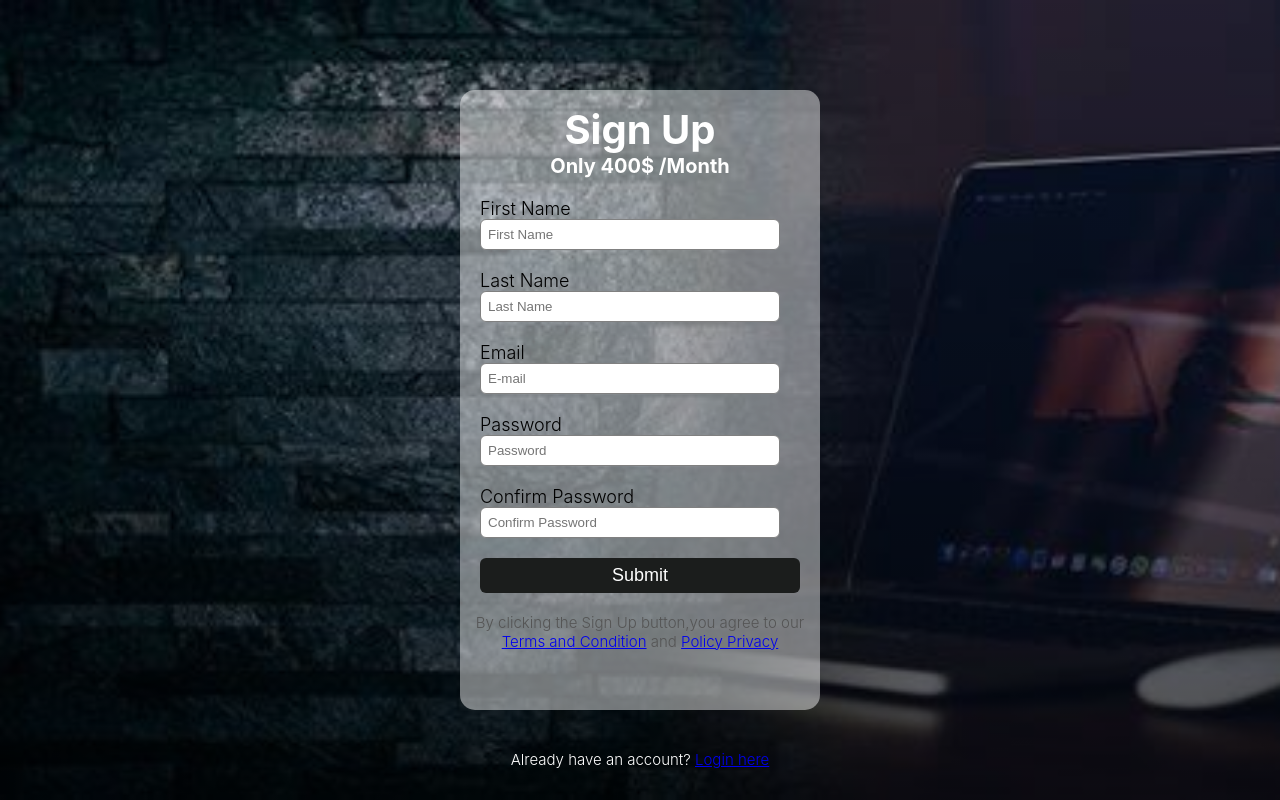
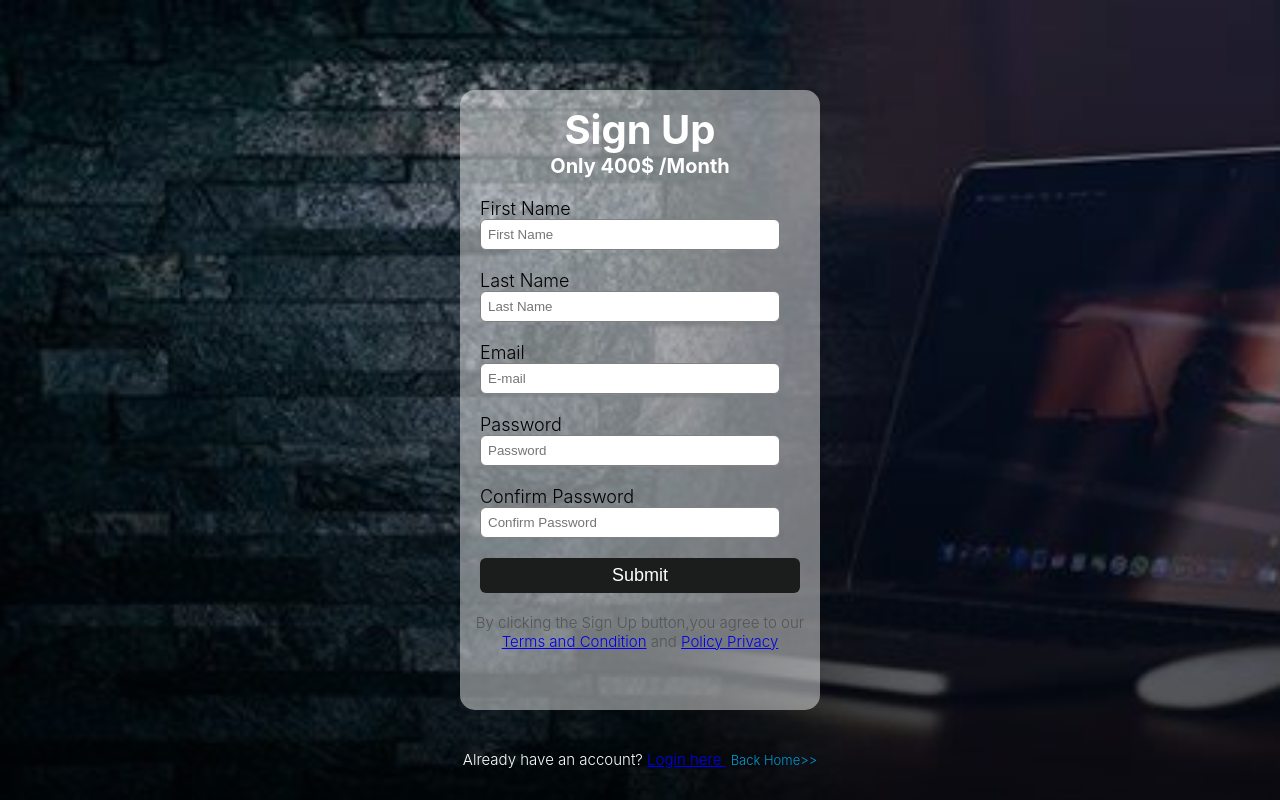
Before and after one commit to Louisseverin/WD_AGENCY, a React (Create React App) app in the folder front_end/: page /Signup in a window 1280 px wide. Built offline with nearby package versions, Linux system fonts and the light colour scheme.

Commit message:
change css
change

```diff
--- a/front_end/src/App.css
+++ b/front_end/src/App.css
@@ -142,7 +142,7 @@ html {
 }
 .hero-content {
   position: relative;
-  font-family: "Monserrat", sans-serif;
+  /* font-family: "Monserrat", sans-serif; */
   color: white;
   text-align: center;
   margin: 0.625rem;
@@ -261,4 +261,13 @@ p {
   height: 100vh;
   display: flex;
 }
+.home-link {
+  color: #0299d0;
+  text-decoration: none;
+  margin-left: 5px;
+  font-size: 13px;
+}
+.home-link:hover {
+  color: white;
+}
 /* end of style for signIn page and sign up */
--- a/front_end/src/pages/Home.js
+++ b/front_end/src/pages/Home.js
@@ -5,12 +5,12 @@ const Home = () => {
     <>
       <div className="all-info">
         <nav>
-          <div class="row">
+          <div className="row">
             <img
               src="https://wd-graphics.com/wp-content/uploads/2023/03/wd-graphics-logo-white.png"
-              class="logo"
+              className="logo"
             />
-            <ul class="main-nav">
+            <ul className="main-nav">
               <li>
                 <a href="/">Home</a>
               </li>
@@ -23,25 +23,26 @@ const Home = () => {
             </ul>
           </div>
         </nav>
-        <section class="hero">
-          <div class="hero-content">
-            <h1 class="hero-title">Subscribe For Our Packages</h1>
+        <section className="hero">
+          <div className="hero-content">
+            <h1 className="hero-title">Subscribe For Our Packages</h1>
 
-            <h2 class="hero-subtitle">
+            <h2 className="hero-subtitle">
               Our website management agency is your trusted partner for
               maintaining and enhancing your online presence. We offer services
               such as maintenance, content management, SEO, security, and more,
               so you can focus on your core business while we keep your website
               running smoothly.!
             </h2>
-
+            <a href="/SignIn">
               <button
                 type="button"
-              class="hero-button"
+                className="hero-button"
                 onclick="location.href='tours.html'"
               >
                 Subscribe &raquo;
               </button>
+            </a>
           </div>
         </section>
       </div>
--- a/front_end/src/pages/SignIn.js
+++ b/front_end/src/pages/SignIn.js
@@ -11,12 +11,16 @@ const SignIn = () => {
             <input type="email" placeholder="E-mail" />
             <label>Password</label>
             <input type="password" placeholder="Password" />
-            <input type="button" value="Submit" />
+            <input type="button" value="Login" />
           </form>
         </div>
       </div>
       <p class="para-2">
-        Not have an account? <a href="/Signup">Sign Up Here</a>
+        Not have an account? <a href="/Signup">Sign Up Here</a>{" "}
+        <a href="/" className="home-link">
+          {" "}
+          Back Home>>
+        </a>
       </p>
     </>
   );
--- a/front_end/src/pages/SignUp.js
+++ b/front_end/src/pages/SignUp.js
@@ -4,7 +4,7 @@ const Signup = () => {
   return (
     <>
       <div className="all-info signin-size">
-        <div class="signup-box">
+        <div className="signup-box">
           <h1 className="title-login">Sign Up</h1>
           <h4 className="header-desc">Only 400$ /Month</h4>
           <form className="form-login">
@@ -27,8 +27,12 @@ const Signup = () => {
           </p>
         </div>
       </div>
-      <p class=" para-22">
-        Already have an account? <a href="/SignIn">Login here</a>
+      <p className=" para-22">
+        Already have an account? <a href="/SignIn">Login here </a>
+        <a href="/" className="home-link">
+          {" "}
+          Back Home>>
+        </a>
       </p>
     </>
   );
```
Lines whose indentation alone changed are shown as unchanged.
